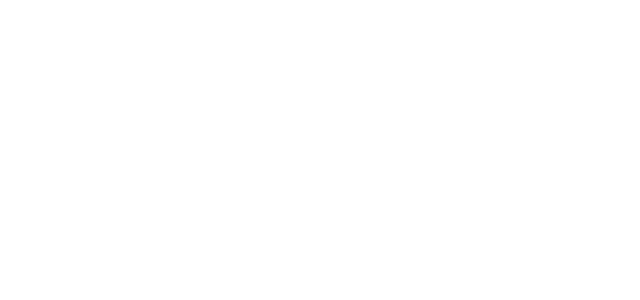
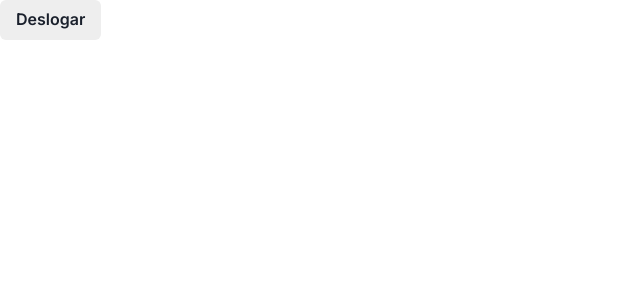
Before and after one commit to gbenjaminsc/do-it, a React (Create React App) app: page /dashboard in a window 1280 px wide. Shown: the top 300 px of the page, without its empty margins (0-640 px from the left). Built offline with nearby package versions, Linux system fonts and the light colour scheme; sample sign-in values are in the browser's storage.

Commit message:
build: initial structure of dashboard, route and fix some bugs

```diff
--- a/src/contexts/AuthContext.tsx
+++ b/src/contexts/AuthContext.tsx
@@ -29,8 +29,9 @@
 
 interface AuthContextData {
   user: User;
-  accesstoken: string;
+  accessToken: string;
   signIn: (credentials: SignInCredentials) => Promise<void>;
+  signOut: () => void;
 }
 
 const AuthContext = createContext<AuthContextData>({} as AuthContextData);
@@ -63,11 +64,25 @@
 
     localStorage.setItem("@Doit:accessToken", accessToken);
     localStorage.setItem("@Doit:user", JSON.stringify(user));
+
     setData({ accessToken, user });
   }, []);
+
+  const signOut = useCallback(() => {
+    localStorage.removeItem("@Doit:accessToken");
+    localStorage.removeItem("@Doit:user");
+
+    setData({} as AuthState);
+  }, []);
+
   return (
     <AuthContext.Provider
-      value={{ accesstoken: data.accessToken, user: data.user, signIn }}
+      value={{
+        accessToken: data.accessToken,
+        user: data.user,
+        signIn,
+        signOut,
+      }}
     >
       {children}
     </AuthContext.Provider>
--- /dev/null
+++ b/src/pages/dashboard/index.tsx
@@ -0,0 +1,8 @@
+import { Button } from "@chakra-ui/react";
+import { useAuth } from "../../contexts/AuthContext";
+
+export const Dashboard = () => {
+  const { signOut } = useAuth();
+
+  return <Button onClick={signOut}>Deslogar</Button>;
+};
--- a/src/routes/index.tsx
+++ b/src/routes/index.tsx
@@ -1,8 +1,11 @@
-import { Route, Switch } from "react-router-dom";
+import { Switch } from "react-router-dom";
 import { Login } from "../pages/login";
+import { Dashboard } from "../pages/dashboard";
+import { Route } from "./route";
 
-export const Routes =()=>(
-    <Switch>
-        <Route exact path='/' component={Login}/>
-    </Switch>
-)
+export const Routes = () => (
+  <Switch>
+    <Route exact path="/" component={Login} />
+    <Route path="/dashboard" component={Dashboard} isPrivate />
+  </Switch>
+);
--- /dev/null
+++ b/src/routes/route.tsx
@@ -0,0 +1,29 @@
+import { ComponentType } from "react";
+import { Redirect, Route as ReactRoute, RouteProps } from "react-router-dom";
+import { useAuth } from "../contexts/AuthContext";
+
+interface Props extends RouteProps {
+  isPrivate?: boolean;
+  component: ComponentType;
+}
+
+export const Route = ({
+  isPrivate = false,
+  component: Component,
+  ...rest
+}: Props) => {
+  const { accessToken } = useAuth();
+
+  return (
+    <ReactRoute
+      {...rest}
+      render={() =>
+        isPrivate === !!accessToken ? (
+          <Component />
+        ) : (
+          <Redirect to={isPrivate ? "/" : "/dashboard"} />
+        )
+      }
+    />
+  );
+};
```
